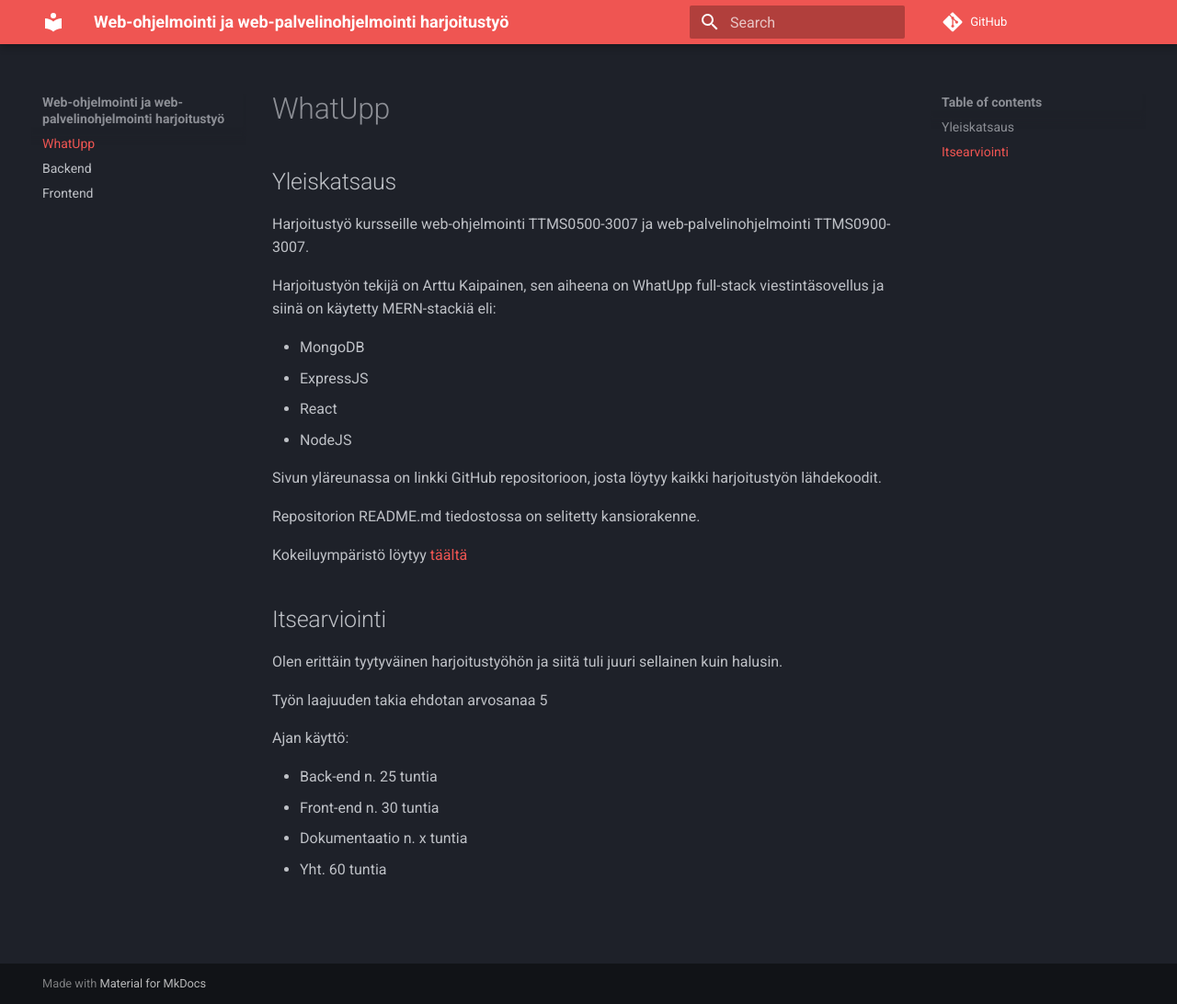
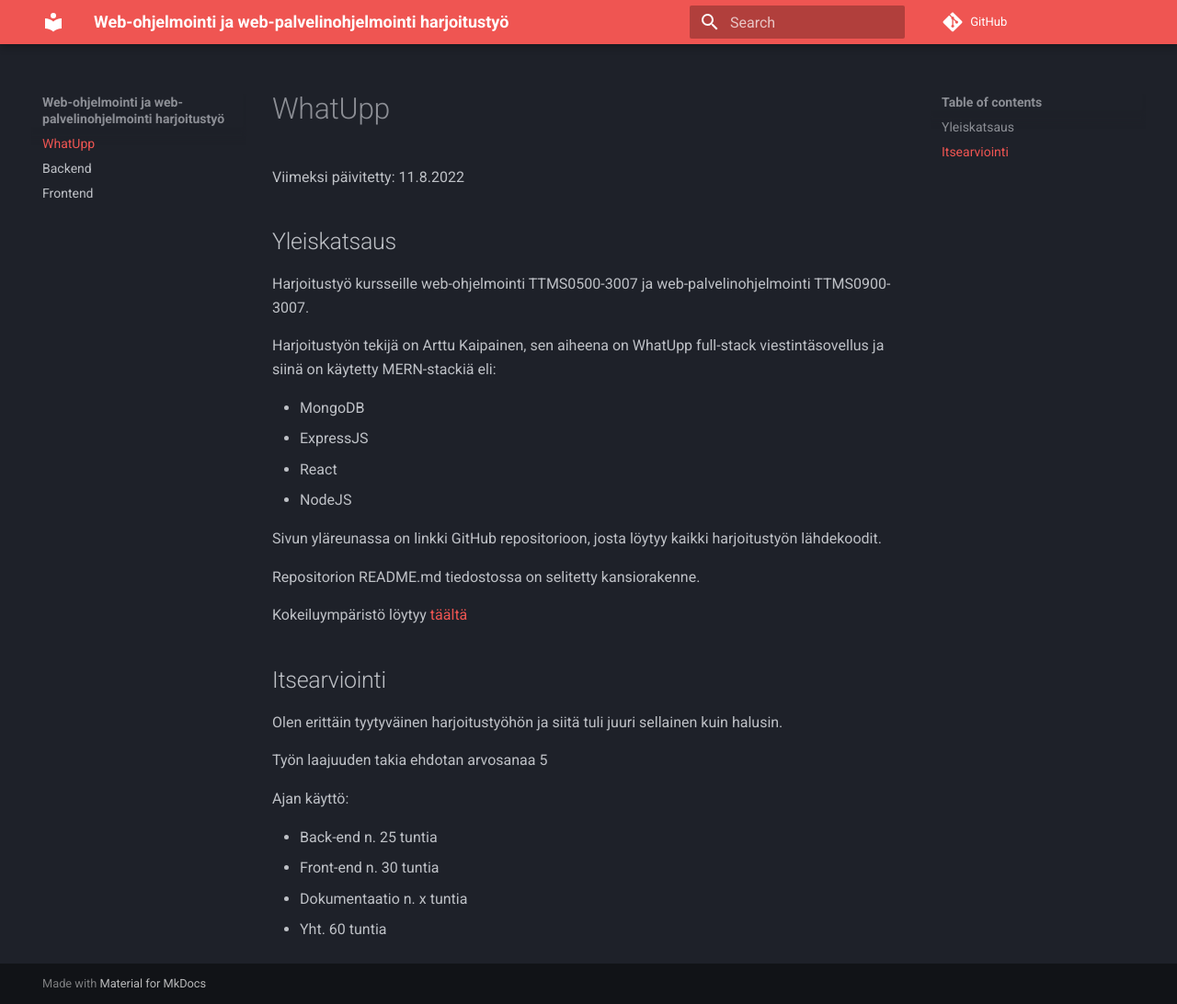
Before and after one commit to IamNanjo/webdev-ht, an MkDocs documentation site: the page built from docs/docs/index.md, in a window 1280 px wide and 1092 px high. Shown: the whole window at 92% size. Built offline with MkDocs 1.6.1 and Material for MkDocs 9.7.7, drawn with Linux system fonts in a browser that asks for light colours; comment, search, counter and statistics services are not loaded.

Commit message:
Date added

```diff
--- a/docs/docs/index.md
+++ b/docs/docs/index.md
@@ -1,4 +1,6 @@
 # WhatUpp
+
+Viimeksi päivitetty: 11.8.2022
 
 ## Yleiskatsaus
 
```
